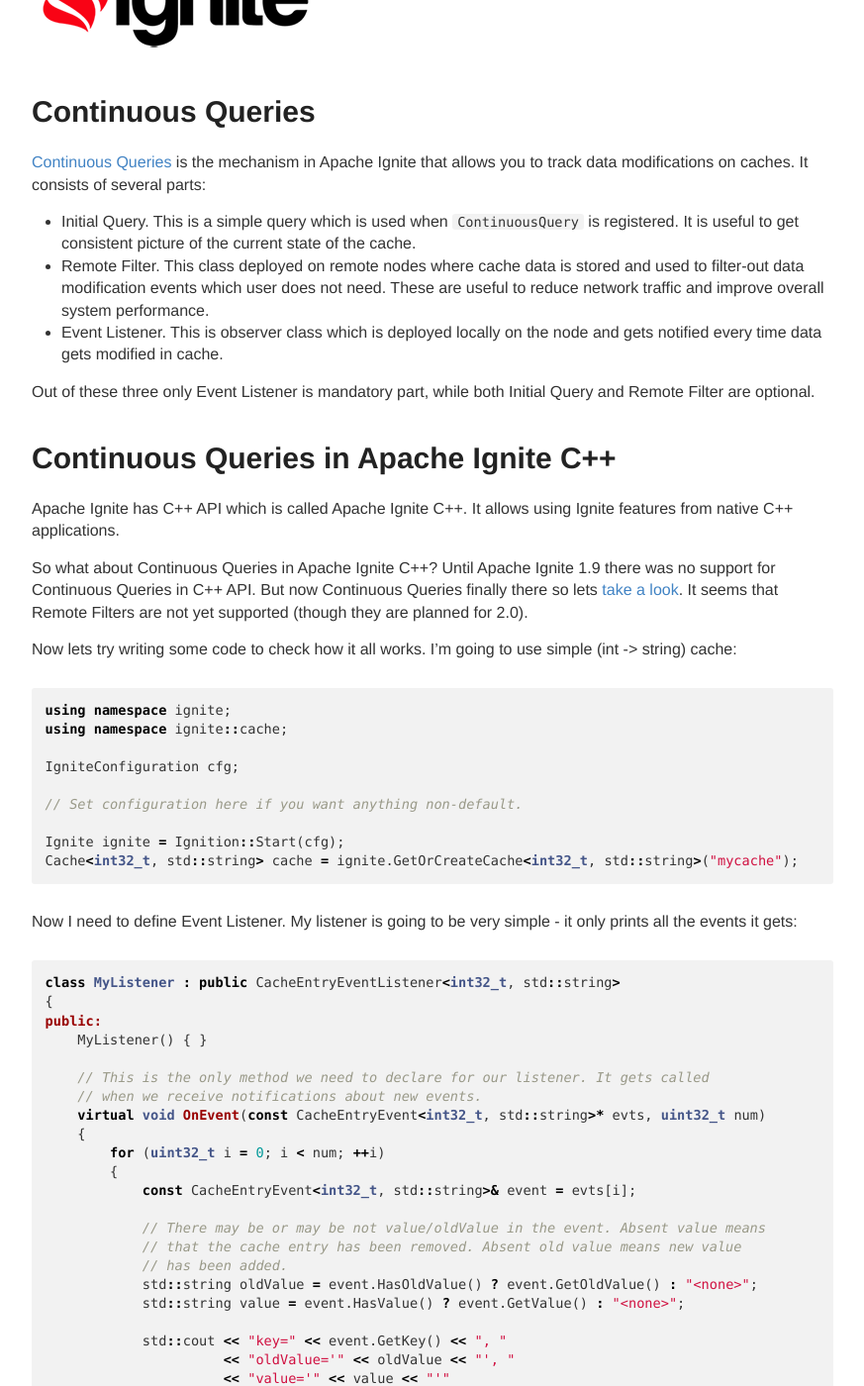
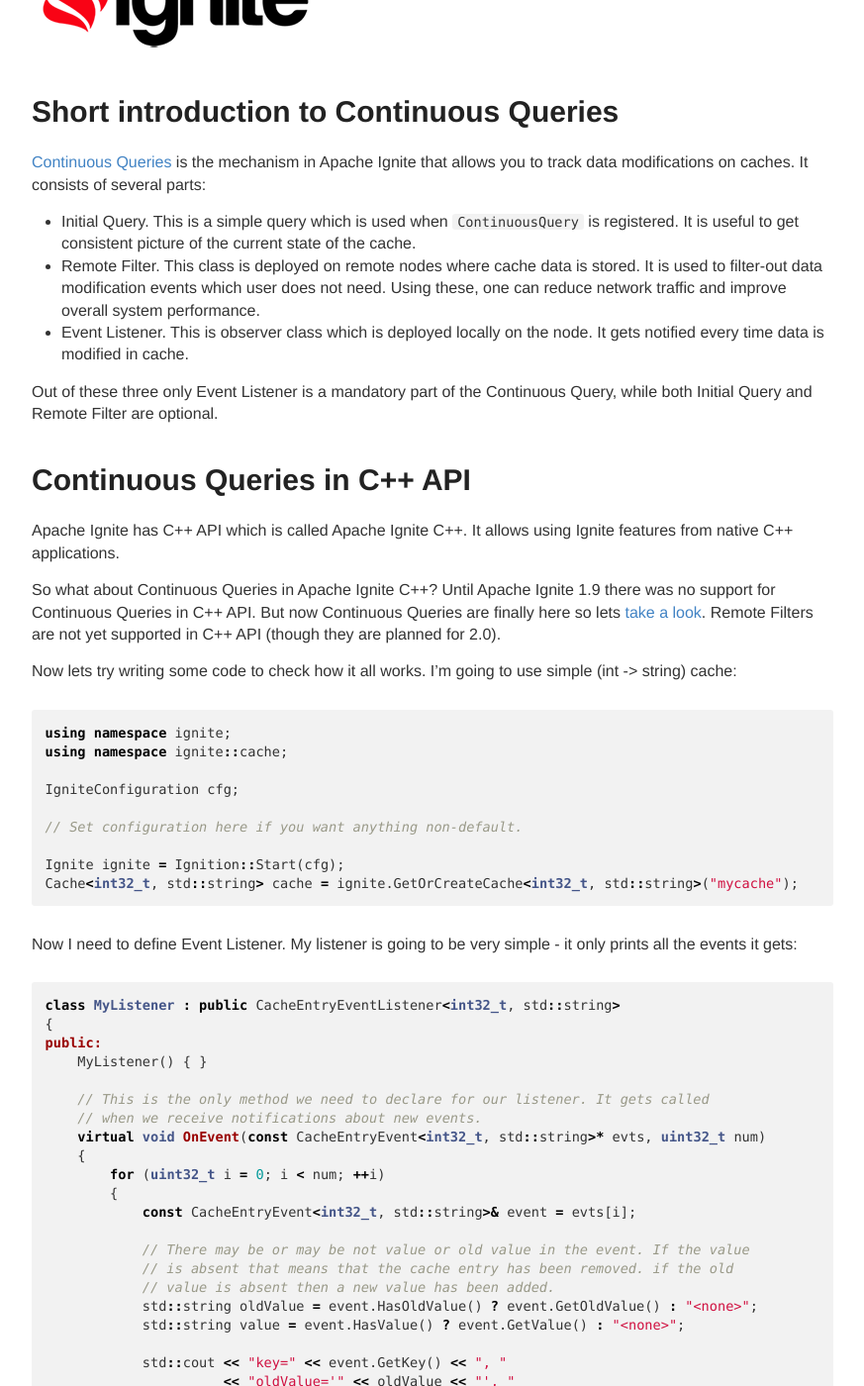
Before and after one commit to isapego/isapego.github.io, a Jekyll site: the page built from _posts/2017-03-15-Continuous-Queries-in-Apache-Ignite-CPP-1-9.md, in a window 1280 px wide and 1400 px high, scrolled down 358 px. Shown: the whole window at 99% size, without its empty margins (203-1076 px from the left). Built offline with Jekyll 4.4.1, drawn with Linux system fonts in a browser that asks for light colours; comment, search, counter and statistics services are not loaded; some of the changed text lies outside the part shown.

Commit message:
More fixes

```diff
--- a/_posts/2017-03-15-Continuous-Queries-in-Apache-Ignite-CPP-1-9.md
+++ b/_posts/2017-03-15-Continuous-Queries-in-Apache-Ignite-CPP-1-9.md
@@ -7,20 +7,20 @@
 
 ![ignite logo](../images/ignite_logo.png)
 
-# Continuous Queries
+# Short introduction to Continuous Queries
 
 [Continuous Queries](https://apacheignite.readme.io/docs/continuous-queries) is the mechanism in Apache Ignite that allows you to track data modifications on caches. It consists of several parts:
  - Initial Query. This is a simple query which is used when `ContinuousQuery` is registered. It is useful to get consistent picture of the current state of the cache.
- - Remote Filter. This class deployed on remote nodes where cache data is stored and used to filter-out data modification events which user does not need. These are useful to reduce network traffic and improve overall system performance.
- - Event Listener. This is observer class which is deployed locally on the node and gets notified every time data gets modified in cache.
+ - Remote Filter. This class is deployed on remote nodes where cache data is stored. It is used to filter-out data modification events which user does not need. Using these, one can reduce network traffic and improve overall system performance.
+ - Event Listener. This is observer class which is deployed locally on the node. It gets notified every time data is modified in cache.
 
-Out of these three only Event Listener is mandatory part, while both Initial Query and Remote Filter are optional.
+Out of these three only Event Listener is a mandatory part of the Continuous Query, while both Initial Query and Remote Filter are optional.
 
-# Continuous Queries in Apache Ignite C++
+# Continuous Queries in C++ API
 
 Apache Ignite has C++ API which is called Apache Ignite C++. It allows using Ignite features from native C++ applications.
 
-So what about Continuous Queries in Apache Ignite C++? Until Apache Ignite 1.9 there was no support for Continuous Queries in C++ API. But now Continuous Queries finally there so lets [take a look](https://apacheignite-cpp.readme.io/docs/continuous-queries). It seems that Remote Filters are not yet supported (though they are planned for 2.0).
+So what about Continuous Queries in Apache Ignite C++? Until Apache Ignite 1.9 there was no support for Continuous Queries in C++ API. But now Continuous Queries are finally here so lets [take a look](https://apacheignite-cpp.readme.io/docs/continuous-queries). Remote Filters are not yet supported in C++ API (though they are planned for 2.0).
 
 Now lets try writing some code to check how it all works. I'm going to use simple (int -> string) cache:
 
@@ -52,9 +52,9 @@
         {
             const CacheEntryEvent<int32_t, std::string>& event = evts[i];
 
-            // There may be or may be not value/oldValue in the event. Absent value means
-            // that the cache entry has been removed. Absent old value means new value
-            // has been added.
+            // There may be or may be not value or old value in the event. If the value
+            // is absent that means that the cache entry has been removed. if the old
+            // value is absent then a new value has been added.
             std::string oldValue = event.HasOldValue() ? event.GetOldValue() : "<none>";
             std::string value = event.HasValue() ? event.GetValue() : "<none>";
 
@@ -88,7 +88,7 @@
 
 # Ownership problem
 
-OK, it seems that `ContinuousQuery` constructor expects something called `ignite::Reference`. With a little help of the [documentation](https://apacheignite-cpp.readme.io/docs/objects-lifetime) we can understand why. Ignite wants to know how to handle ownership problem for the listener. It does not know if it should make a copy or if it should just keep a reference. So Ignite provides us with a mechanism to deal with this problem and it's called `ignite::Reference`. If some function accepts `ignite::Reference<T>` it means that you can pass instance of a type `T` in one of the following ways:
+Looks like `ContinuousQuery` constructor expects something called `ignite::Reference`. With a little help of the [documentation](https://apacheignite-cpp.readme.io/docs/objects-lifetime) we can understand why. Ignite wants to know how to handle ownership problem for the listener. It does not know if it should make a copy or if it should just keep a reference. So Ignite provides us with a mechanism to deal with this problem and it's called `ignite::Reference`. If some function accepts `ignite::Reference<T>` it means that you can pass instance of a type `T` in one of the following ways:
  - `ignite::MakeReference(obj)` - simply pass `obj` instance by a reference.
  - `ignite::MakeReferenceFromCopy(obj)` - copy an `obj` and pass a new instance.
  - `MakeReferenceFromOwningPointer(ptr)` - pass pointer. You can keep pointer to a passed object but ownership is passed to Ignite. This means that Ignite is now responsible for object destruction.
```
Also changed, not shown: other parts of _posts/2017-03-15-Continuous-Queries-in-Apache-Ignite-CPP-1-9.md (+1 -1 lines).
